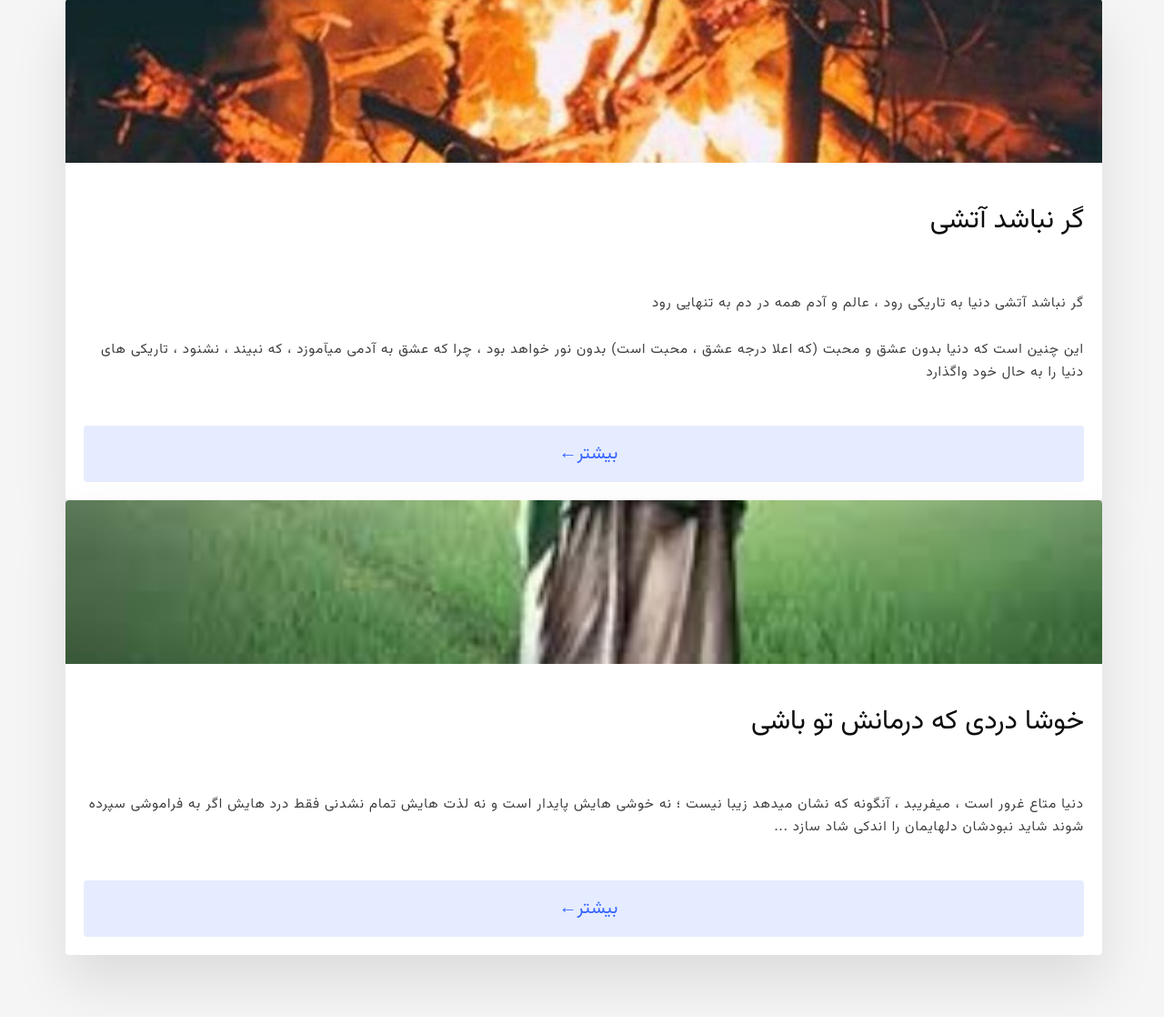
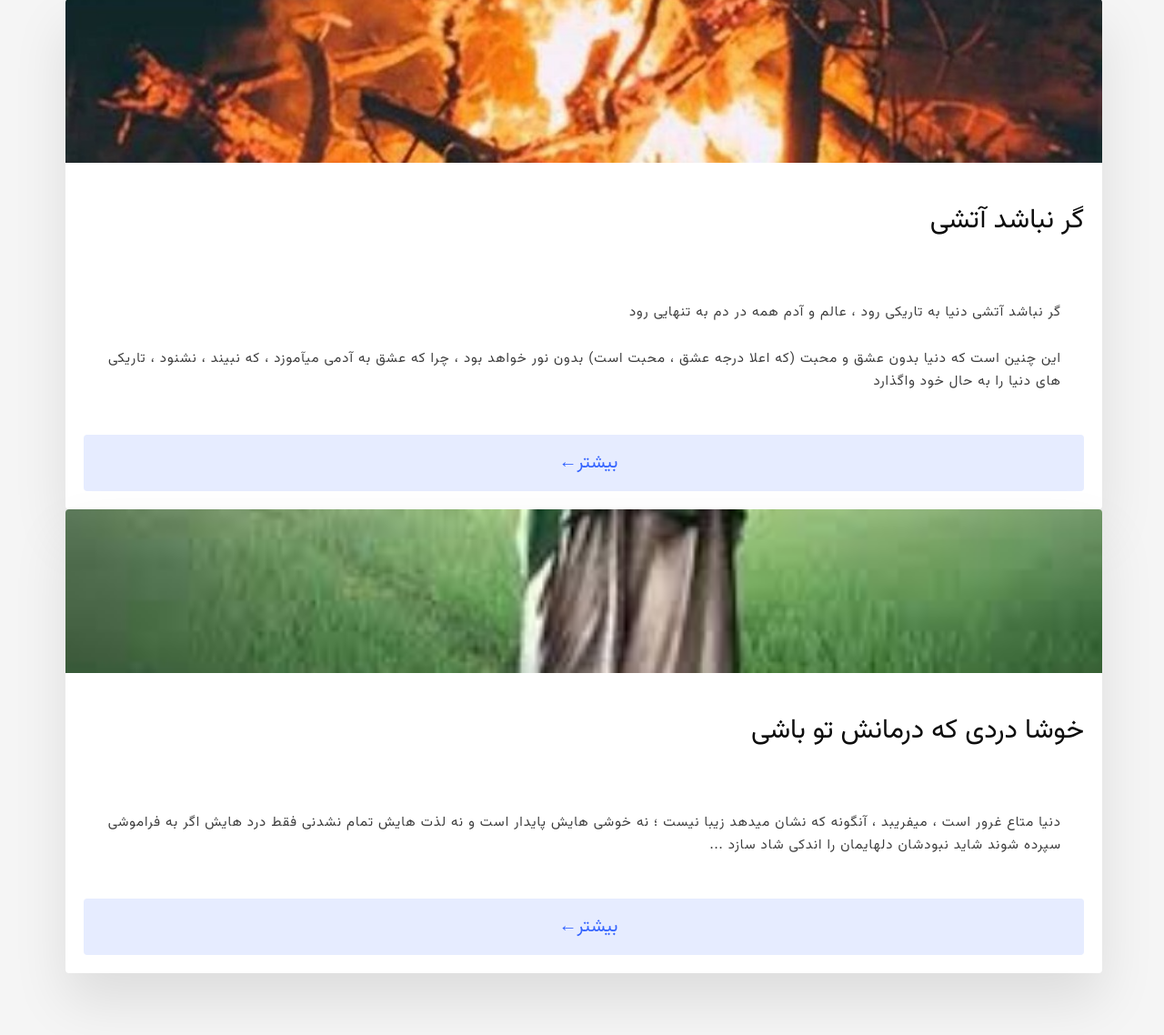
Before and after one commit to Nooraki/nooraki.github.io, a PHP site: page / in a window 1280 px wide. Shown: the part 69-1207 px from the top of the page at 91% size. Before the commit the page ends 1184 px from the top, so only its background shows below. Run offline with PHP 8.4, Linux system fonts and the light colour scheme.

Commit message:
Update style.css

```diff
--- a/Style/style.css
+++ b/Style/style.css
@@ -16,6 +16,7 @@ body {
   align-content: center;
   padding: 6rem;
   background-color: #f5f5f5;
+
 }
 @media (max-width: 60em) {
   body {
@@ -71,7 +72,7 @@ body {
   letter-spacing: 0.1rem;
   line-height: 1.7;
   color: #3d3d3d;
-  margin-bottom: 2.5rem;
+  margin: 2.5rem;
 }
 .grid .card__btn {
   display: block;
```
